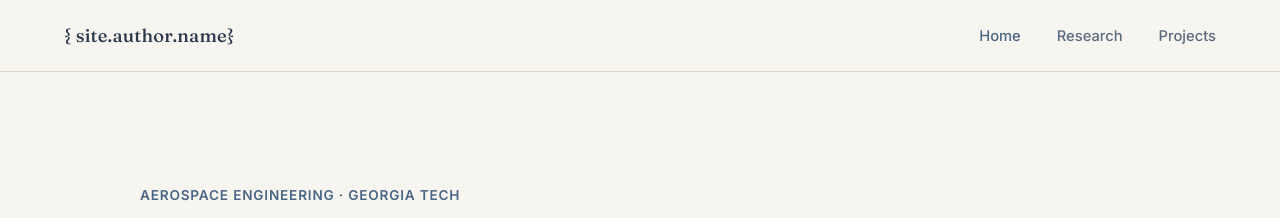
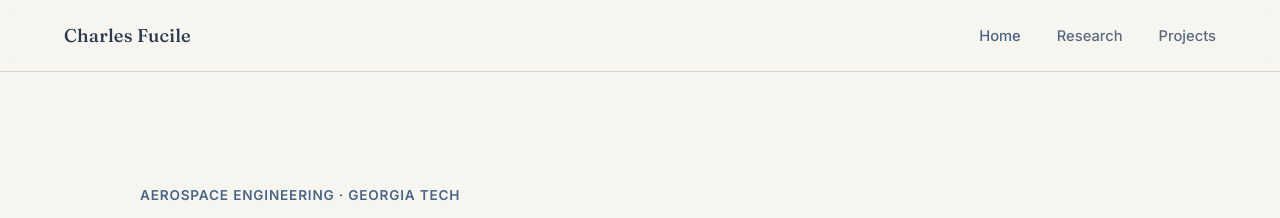
Before and after one commit to cfucile3/Portfolio, a Jekyll site: the page built from index.html, in a window 1280 px wide. Shown: the top 218 px of the page. Built offline with Jekyll 4.4.1, drawn with Linux system fonts in a browser that asks for light colours.

Commit message:
Update default.html

```diff
--- a/_layouts/default.html
+++ b/_layouts/default.html
@@ -337,7 +337,7 @@
 
   <nav class="site-nav" role="navigation" aria-label="Main navigation">
     <a class="nav-logo" href="{{ '/' | relative_url }}">
-      { site.author.name}</span>
+      {{ site.author.name }}</span>
     </a>
     <ul class="nav-links">
       <li><a href="{{ '/' | relative_url }}"{% if page.url == '/' %} class="active"{% endif %}>Home</a></li>
```
